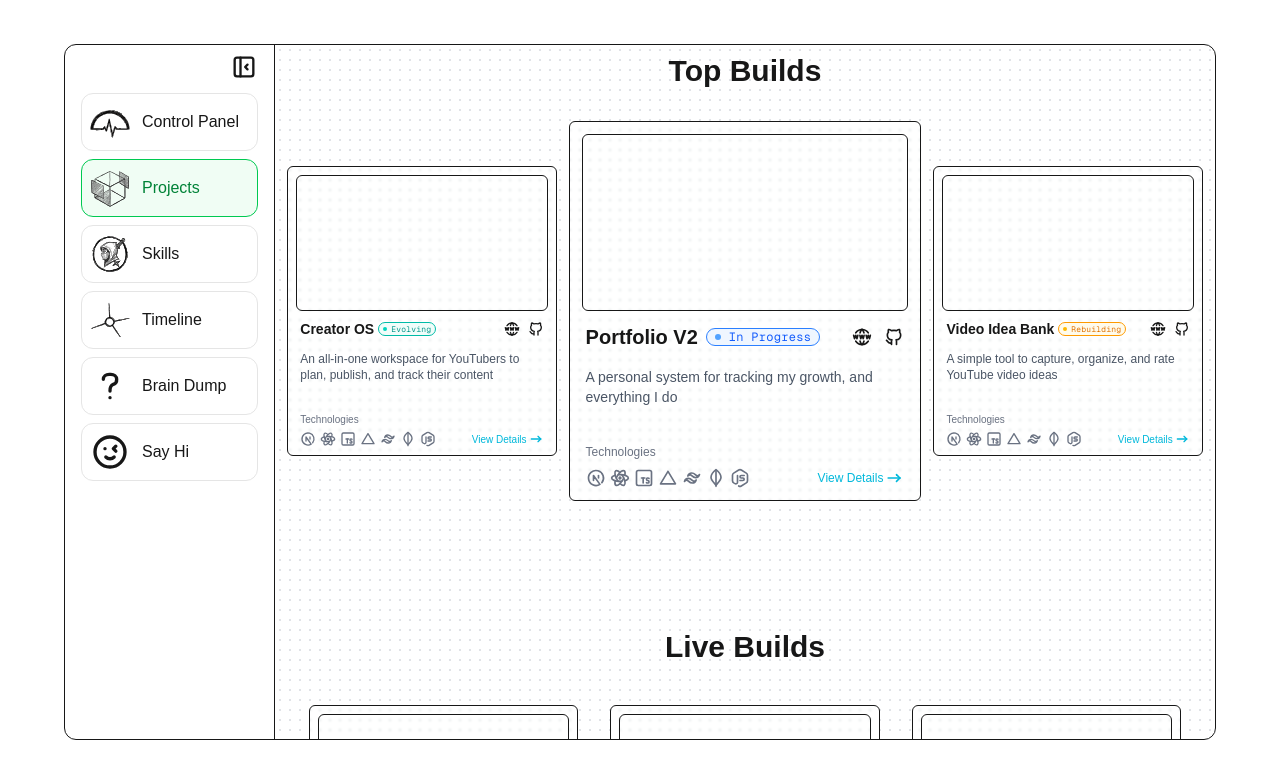
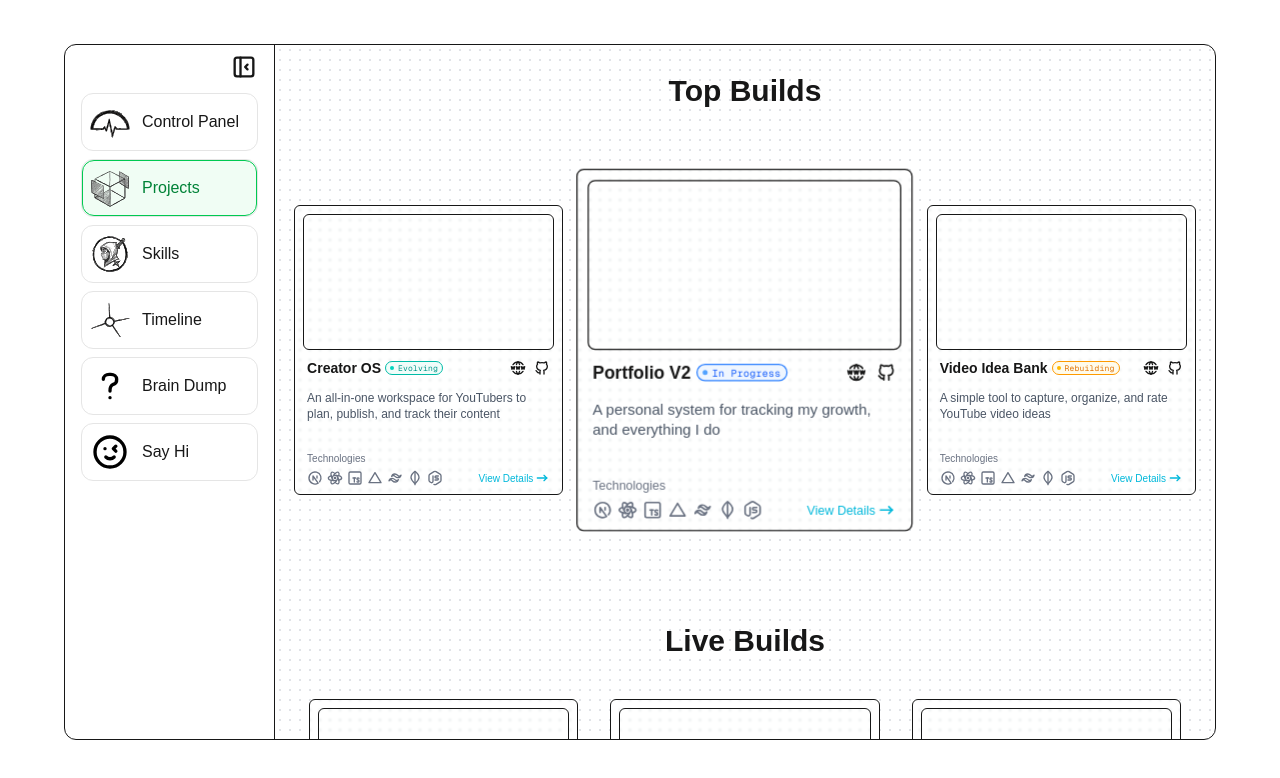
Before and after one commit to aditya-choudhary-775/portfolio, a Next.js app in the folder frontend/: page /projects in a window 1280 px wide. Shown: the top 778 px of the page. Built offline with nearby package versions, Linux system fonts and the light colour scheme; a web font is replaced by a local one.

Commit message:
add animations to top builds section

```diff
--- a/frontend/src/app/layout.tsx
+++ b/frontend/src/app/layout.tsx
@@ -57,7 +57,7 @@ export default function RootLayout({
   children: React.ReactNode;
 }>) {
   return (
-    <html lang="en" suppressHydrationWarning>
+    <html lang="en" >
       <body
         className={`${geistSans.variable} ${geistMono.variable} ${architectsDaughter.variable} ${rubikDoodleShadow.variable} ${rubikWetPaint.variable} ${frederickaTheGreat.variable} antialiased`}
       >
--- a/frontend/src/components/sidebar.tsx
+++ b/frontend/src/components/sidebar.tsx
@@ -107,23 +107,31 @@ const SidebarItemComponent = ({
     <Link
       href={item.href}
       className={cn(
-        "flex cursor-pointer items-center gap-1 rounded-xl border p-2 transition-all duration-200 hover:bg-gray-100 hover:shadow-xl",
-        isActive
-          ? "border-green-500 bg-green-50 hover:bg-green-100"
-          : "border-neutral-200",
+        "relative flex cursor-pointer items-center gap-1 rounded-xl border border-neutral-200 p-2 transition-all duration-200 hover:bg-cyan-50 hover:text-cyan-700", !isActive && "hover:border-cyan-500",
         className,
       )}
     >
+      {isActive && (
+        <motion.a
+          layoutId="nav-item"
+          transition={{
+            duration: 0.2,
+            ease: "easeInOut",
+          }}
+          href={item.href}
+          className="absolute inset-0 m-auto h-full w-full rounded-xl border border-green-500 bg-green-50"
+        ></motion.a>
+      )}
       {item.imageSrc ? (
         <Image
           src={item.imageSrc}
           alt={item.imageAlt || item.label}
           width={50}
           height={50}
-          className="h-10 w-10 shrink-0"
+          className="h-10 w-10 shrink-0 z-1"
         />
       ) : (
-        item.icon && <item.icon className="h-10 w-10 shrink-0" />
+        item.icon && <item.icon className="h-10 w-10 shrink-0 z-1 text-black" />
       )}
 
       <AnimatePresence>
--- a/frontend/src/components/top-builds.tsx
+++ b/frontend/src/components/top-builds.tsx
@@ -1,3 +1,4 @@
+"use client";
 import {
   IconArrowNarrowRight,
   IconBrandGithub,
@@ -11,8 +12,9 @@ import {
   IconWorldWww,
 } from "@tabler/icons-react";
 import Link from "next/link";
-import React from "react";
+import React, { useEffect, useState } from "react";
 import { Badge } from "./badge";
+import { motion } from "motion/react";
 
 // Types
 const statusBadges = {
@@ -45,28 +47,32 @@ interface ProjectLink {
 }
 
 interface Project {
+  id: string;
   title: string;
   description: string;
   status: StatusKey;
-  statusSize: string;
-  statusClassName?: string,
   technologies: TechnologyIcon[];
   links: ProjectLink;
-  height: string;
-  padding: string;
-  titleSize: string;
-  titleMarginY: string;
-  descriptionSize: string;
-  technologyLabelSize: string;
-  iconSize: string;
-  viewDetailsSize: string;
-  gapSize: string;
-  linksGap: string;
 }
 
 // Components
-const Status = ({ status, size, className }: { status: StatusKey; size: string, className?: string }) => {
-  return <Badge size={size} color={statusBadges[status]} text={status} className={className} />;
+const Status = ({
+  status,
+  size,
+  className,
+}: {
+  status: StatusKey;
+  size: string;
+  className?: string;
+}) => {
+  return (
+    <Badge
+      size={size}
+      color={statusBadges[status]}
+      text={status}
+      className={className}
+    />
+  );
 };
 
 const TechnologyIcons = ({
@@ -137,29 +143,75 @@ interface ProjectCardProps {
   project: Project;
 }
 
-const ProjectCard = ({ project }: ProjectCardProps) => {
-  const {
-    title,
-    description,
-    status,
-    statusSize,
-    statusClassName,
-    technologies,
-    links,
-    height,
-    padding,
-    titleSize,
-    titleMarginY,
-    descriptionSize,
-    technologyLabelSize,
-    iconSize,
-    viewDetailsSize,
-    gapSize,
-    linksGap,
-  } = project;
+const ProjectCard = ({
+  project,
+  idArray,
+  goNext,
+  goPrev,
+}: ProjectCardProps & {
+  idArray: string[];
+  goNext: () => void;
+  goPrev: () => void;
+}) => {
+  const { id, title, description, status, technologies, links } = project;
+
+  const statusSize = "4px";
+  const statusClassName = "px-1 gap-1";
+  const height = "h-[290px]";
+  const padding = "p-2";
+  const titleSize = "text-sm";
+  const titleMarginY = "my-1";
+  const descriptionSize = "text-xs";
+  const technologyLabelSize = "text-[10px]";
+  const iconSize = "size-4";
+  const viewDetailsSize = "size-4";
+  const gapSize = "gap-1";
+  const linksGap = "gap-2";
+
+  const slotVariants = {
+    left: {
+      x: -35,
+      scale: 1,
+      opacity: 1,
+      zIndex: 1,
+    },
+    center: {
+      x: 0,
+      scale: 1.25,
+      opacity: 1,
+      zIndex: 3,
+    },
+    right: {
+      x: 35,
+      scale: 1,
+      opacity: 1,
+      zIndex: 1,
+    },
+  };
+
+  let role: "left" | "center" | "right";
+
+  if (project.id === idArray[0]) role = "left";
+  else if (project.id === idArray[1]) role = "center";
+  else if (project.id === idArray[2]) role = "right";
+  else return null;
 
   return (
-    <div
+    <motion.div
+      drag="x"
+      dragConstraints={{
+        left: 0,
+        right: 0,
+      }}
+      onDragEnd={(_, info) => {
+        if (info.offset.x < -120) goNext();
+        if (info.offset.x > 120) goPrev();
+      }}
+      layoutId={`card-${id}`}
+      animate={slotVariants[role]}
+      transition={{
+        duration: 0.6,
+      }}
       className={`flex aspect-13/14 ${height} flex-col rounded-md border ${padding} backdrop-blur-[1px]`}
     >
       <div className="h-[50%] rounded-md border" />
@@ -167,7 +219,11 @@ const ProjectCard = ({ project }: ProjectCardProps) => {
       <div className={`flex items-center ${titleMarginY} ${gapSize} p-1`}>
         <span className={`${titleSize} font-bold`}>{title}</span>
         <div className="flex flex-1 items-center justify-start">
-          <Status size={statusSize} status={status} className={statusClassName} />
+          <Status
+            size={statusSize}
+            status={status}
+            className={statusClassName}
+          />
         </div>
         <ProjectLinks links={links} iconSize={iconSize} linksGap={linksGap} />
       </div>
@@ -187,7 +243,7 @@ const ProjectCard = ({ project }: ProjectCardProps) => {
           />
         </div>
       </div>
-    </div>
+    </motion.div>
   );
 };
 
@@ -204,88 +260,113 @@ const allTechnologies: TechnologyIcon[] = [
 
 const projects: Project[] = [
   {
+    id: "0",
     title: "Creator OS",
     description:
       "An all-in-one workspace for YouTubers to plan, publish, and track their content",
     status: "Evolving",
-    statusSize: "4px",
-    statusClassName: "px-1 gap-1",
     technologies: allTechnologies,
     links: {
       website: "#",
       github: "#",
       details: "#",
     },
-    height: "h-[290px]",
-    padding: "p-2",
-    titleSize: "text-sm",
-    titleMarginY: "my-1",
-    descriptionSize: "text-xs",
-    technologyLabelSize: "text-[10px]",
-    iconSize: "size-4",
-    viewDetailsSize: "size-4",
-    gapSize: "gap-1",
-    linksGap: "gap-2",
   },
   {
+    id: "1",
     title: "Portfolio V2",
     description:
       "A personal system for tracking my growth, and everything I do",
     status: "In Progress",
-    statusSize: "6px",
     technologies: allTechnologies,
     links: {
       website: "#",
       github: "#",
       details: "#",
     },
-    height: "h-[380px]",
-    padding: "p-3",
-    titleSize: "text-xl",
-    titleMarginY: "my-2",
-    descriptionSize: "text-sm",
-    technologyLabelSize: "text-xs",
-    iconSize: "size-5",
-    viewDetailsSize: "size-5",
-    gapSize: "gap-2",
-    linksGap: "gap-3",
   },
   {
+    id: "2",
     title: "Video Idea Bank",
     description:
       "A simple tool to capture, organize, and rate YouTube video ideas",
     status: "Rebuilding",
-    statusSize: "4px",
-    statusClassName: "px-1 gap-1",
     technologies: allTechnologies,
     links: {
       website: "#",
       github: "#",
       details: "#",
     },
-    height: "h-[290px]",
-    padding: "p-2",
-    titleSize: "text-sm",
-    titleMarginY: "my-1",
-    descriptionSize: "text-xs",
-    technologyLabelSize: "text-[10px]",
-    iconSize: "size-4",
-    viewDetailsSize: "size-4",
-    gapSize: "gap-1",
-    linksGap: "gap-2",
   },
 ];
 
 // Main Component
 export const TopBuilds = () => {
+  const [activeIndex, setActiveIndex] = useState(1);
+  const total = projects.length;
+
+  const center = projects[activeIndex];
+  const left = projects[(activeIndex - 1 + total) % total];
+  const right = projects[(activeIndex + 1) % total];
+
+  const projectsDisplay = [left, center, right];
+
+  const [locked, setLocked] = useState(false);
+
+  const goNext = () => {
+    if (locked) return;
+    setLocked(true);
+    setActiveIndex((i) => (i + 1) % total);
+    setTimeout(() => setLocked(false), 700);
+  };
+
+  const goPrev = () => {
+    if (locked) return;
+    setLocked(true);
+    setActiveIndex((i) => (i - 1 + total) % total);
+    setTimeout(() => setLocked(false), 700);
+  };
+
+  const handleWheel = (e: React.WheelEvent) => {
+    e.preventDefault();
+
+    if (locked) return;
+
+    if (e.deltaX > 40) goNext();
+    if (e.deltaX < -40) goPrev();
+  };
+
+  useEffect(() => {
+    const handleKey = (e: KeyboardEvent) => {
+      if (e.key === "ArrowRight") goNext();
+      if (e.key === "ArrowLeft") goPrev();
+    };
+
+    window.addEventListener("keydown", handleKey);
+    return () => window.removeEventListener("keydown", handleKey);
+  }, []);
+
   return (
-    <>
-      <h1 className="my-2 text-center text-3xl font-bold">Top Builds</h1>
+    <div
+      onWheel={handleWheel}
+      className="mt-5 flex flex-col items-center gap-16"
+    >
+      <h1 className="my-2 cursor-pointer touch-pan-x touch-pan-y overscroll-contain text-center text-3xl font-bold">
+        Top Builds
+      </h1>
       <div className="mt-6 flex items-center justify-center gap-3">
-        {projects.map((project, index) => (
-          <ProjectCard key={index} project={project} />
-        ))}
+        {projectsDisplay.map((project) => {
+          return (
+            <ProjectCard
+              idArray={[left.id, center.id, right.id]}
+              project={project}
+              key={project.id}
+              goNext={goNext}
+              goPrev={goPrev}
+            />
+          );
+        })}
       </div>
-    </>
+    </div>
   );
 };
```
